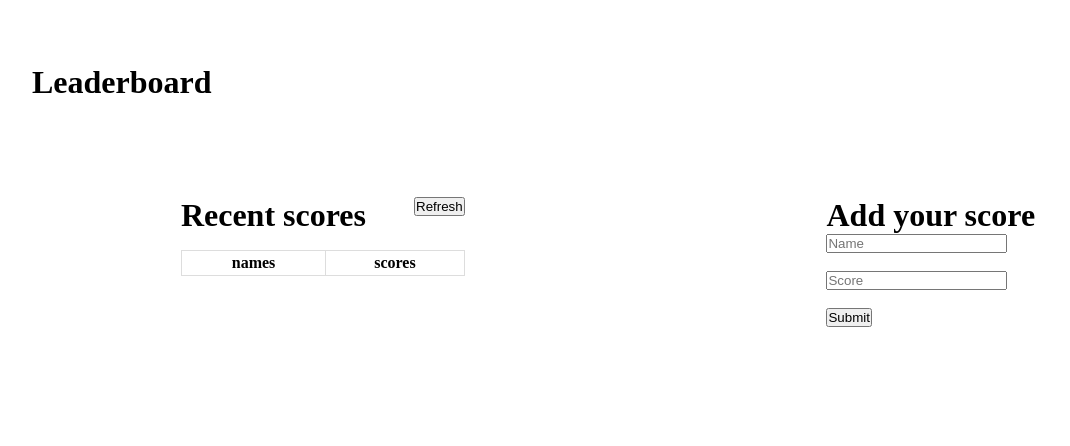
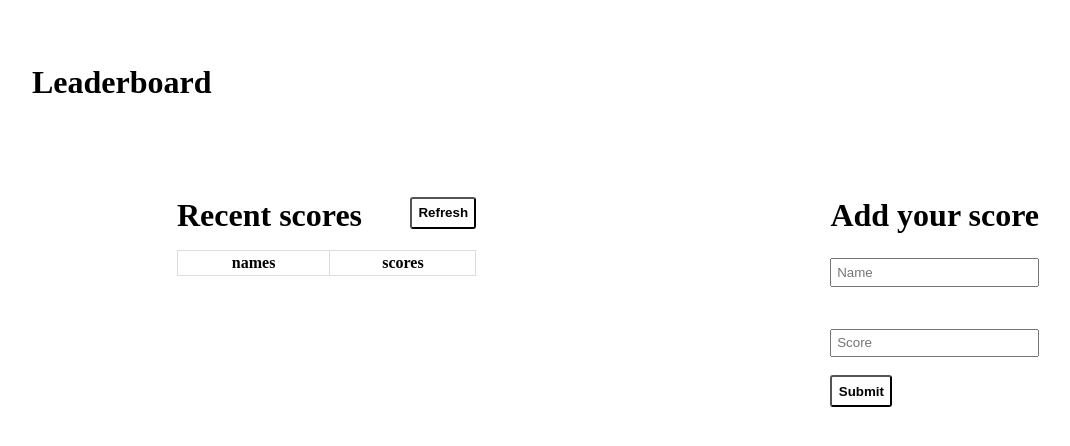
Before and after one commit to MarkoKermi/Leaderboard-project, a website built with webpack: page src/index.html in a window 1280 px wide. Shown: the whole page, without its empty margins (32-1102 px from the left). Built offline with nearby package versions, Linux system fonts and the light colour scheme; no server answers.

Commit message:
setup css & mit license

```diff
--- a/src/index.html
+++ b/src/index.html
@@ -20,10 +20,10 @@
         </div>
 
         <table class="score_container">
-          <tr>
+          <div>
             <th>names</th>
             <th>scores</th>
-          </tr>
+          </div>
         </table>
       </div>
       <section class="add_score">
--- a/src/index.js
+++ b/src/index.js
@@ -1,6 +1,4 @@
-// import _ from "lodash";
 import './style.css';
-// import theGame from "./modules/theGame.js";
 import userScore from './modules/submitForm.js';
 import showScore from './modules/showScore.js';
 import getScore from './modules/refresh.js';
--- a/src/modules/showScore.js
+++ b/src/modules/showScore.js
@@ -7,10 +7,10 @@ const showScore = async () => {
   container.innerHTML = '';
   data.forEach((item) => {
     const renderData = `
-    <tr>
-    <td>${item.user}</td>
-    <td>${item.score}</td>
-    </tr>`;
+    <div>
+      <td>${item.user}</td>
+      <td>${item.score}</td>
+    </div>`;
     container.insertAdjacentHTML('beforeend', renderData);
   });
 };
--- a/src/style.css
+++ b/src/style.css
@@ -1,6 +1,10 @@
+:root {
+  --border: #ddd;
+  --button_background: #fffeff;
+}
+
 * {
   margin: 0;
-  padding: 0;
   box-sizing: border-box;
 }
 
@@ -11,24 +15,31 @@ h1 {
 h2 {
   font-size: 2rem;
 }
-.score_tittle {
-  margin-right: 3rem;
-}
 
 td,
 th {
-  border: 1px solid rgb(221, 221, 221);
+  border: 1px solid var(--border);
   padding: 0.2rem;
-}
-
-tr:nth-child(even) {
-  background-color: rgb(221, 221, 221);
 }
 
 table {
   margin-top: 1rem;
   border-collapse: collapse;
   width: 100%;
+}
+
+button {
+  background-color: var(--button_background);
+  cursor: pointer;
+  border-radius: 3px;
+  font-weight: 600;
+  padding: 0.4rem;
+}
+
+input {
+  width: 100%;
+  padding: 0.3rem;
+  margin-top: 1.5rem;
 }
 
 .main_part {
@@ -45,3 +56,7 @@ table {
 .score {
   flex-direction: row;
 }
+
+.score_tittle {
+  margin-right: 3rem;
+}
```
Also changed, not shown: dist/index.html, dist/main.js.
